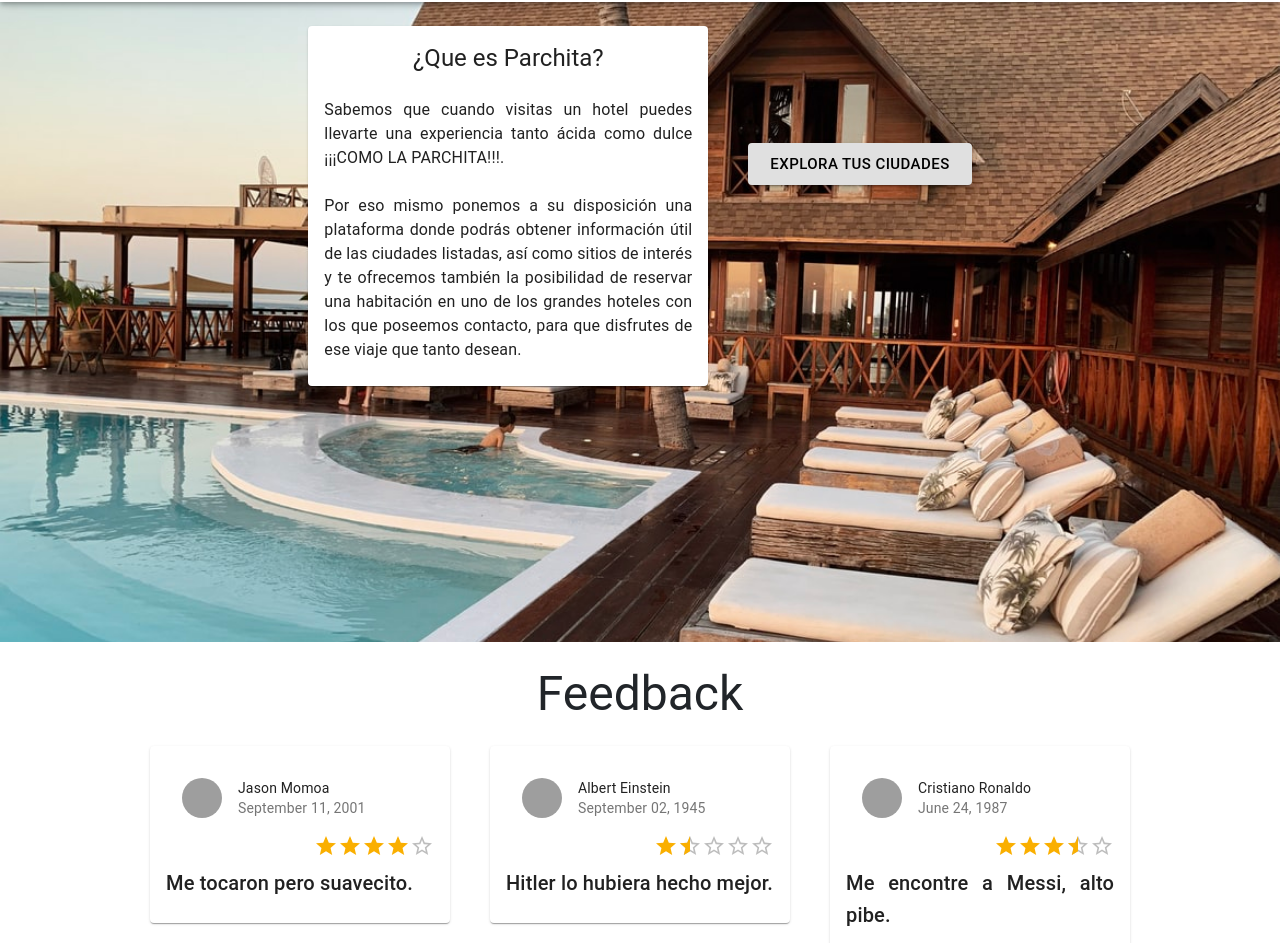
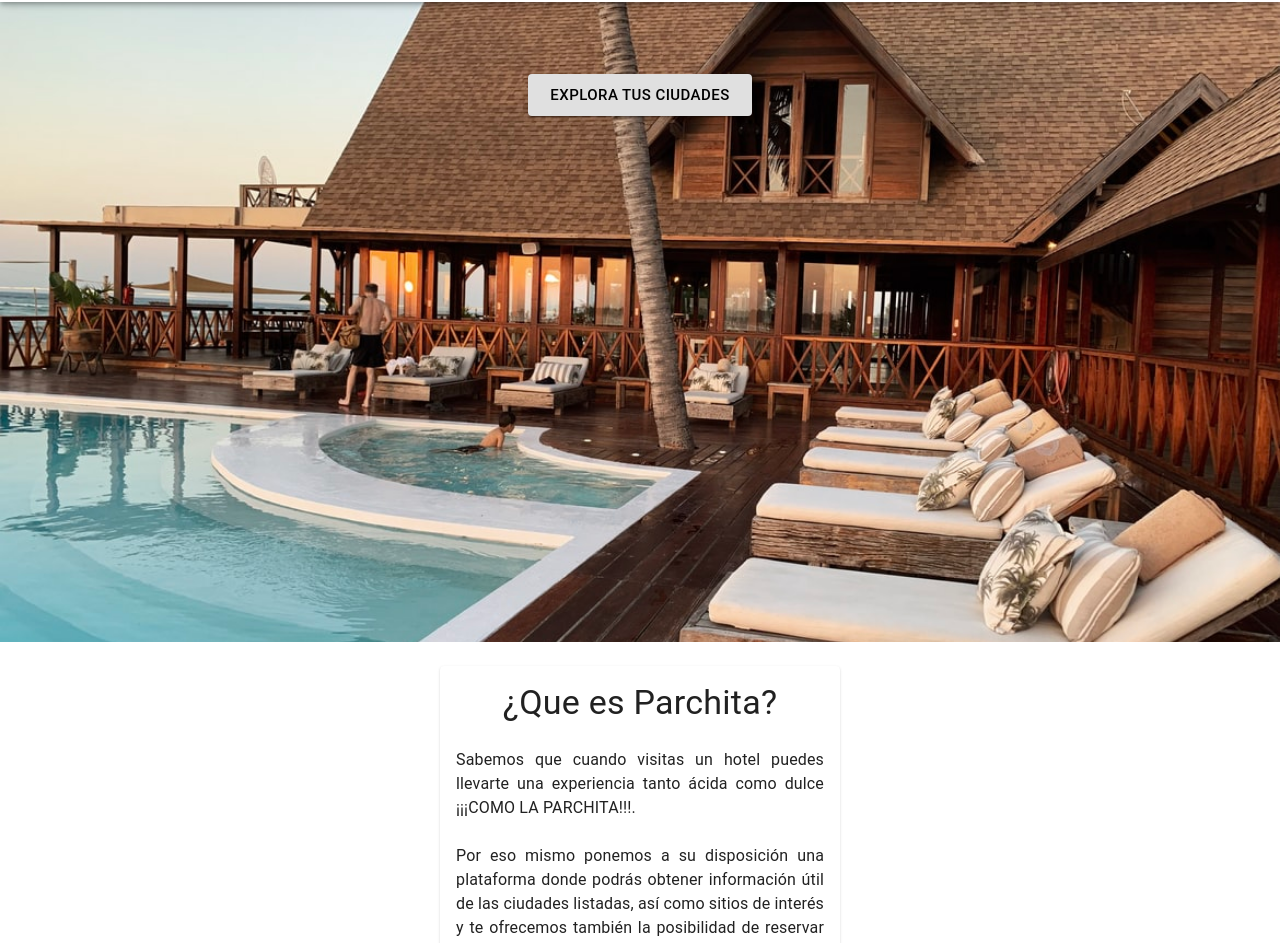
Before and after one commit to Parchitas/Parchita, a React (Create React App) app: page / in a window 1280 px wide. Shown: the part 62-1005 px from the top of the page. Built offline with nearby package versions, Linux system fonts and the light colour scheme; grey boxes are pictures that could not be loaded.

Commit message:
Fixing last things

```diff
--- a/src/components/Banner/Banner.js
+++ b/src/components/Banner/Banner.js
@@ -12,35 +12,47 @@
   const {isAdmin} = useContext(sessionContext)
   const classes=useStyle()
   return (
-
-    <div className={classes.root }>
+    <div className={classes.root}>
       {/*<div className={classes.info }>
         <Typography variant="h2"> Have Fun</Typography>
         <Button variant="contained">Check our Rooms</Button>
       </div>
-      */}<br/>
+      */}
+      <br />
+      <br />
+      <br />
       <div>
-        <Grid container justifyContent="center" alignItems="center" spacing={5}><br />
-          <Grid item><Box
-                    sx={{
-                        width: 400,
-                        height: 300,
-                    }}
-                ><Card>
-          <CardContent>
-            <Typography variant="h5" align="center">¿Que es Parchita?</Typography><br />
-      <Typography variant="body1" align="justify">Sabemos que cuando visitas un hotel puedes llevarte una experiencia tanto ácida como dulce ¡¡¡COMO LA PARCHITA!!!.<br/><br/> Por eso mismo ponemos a su disposición una plataforma donde podrás obtener información útil de las ciudades listadas, así como sitios de interés y te ofrecemos también la posibilidad de reservar una habitación en uno de los grandes hoteles con los que poseemos contacto, para que disfrutes de ese viaje que tanto desean.</Typography>
-        </CardContent>
-            </Card></Box></Grid>
-        <Grid item sx>
-                    <Button component={Link} to="/ciudades" size="large" variant='contained' color='error' >Explora tus ciudades</Button><br/><br/>
-          {isAdmin ?
+        <Grid container justifyContent="center" alignItems="center" spacing={5}>
+          <br />
 
-                    <Button component={Link} to="/dashboard" size="large" variant='contained' color='error' >Editar Base de Datos</Button>
-          : null}</Grid></Grid>
+          <Grid item sx>
+            <Button
+              component={Link}
+              to="/ciudades"
+              size="large"
+              variant="contained"
+              color="error"
+            >
+              Explora tus ciudades
+            </Button>
+            <br />
+            <br />
+            {isAdmin ? (
+              <Button
+                component={Link}
+                to="/dashboard"
+                size="large"
+                variant="contained"
+                color="error"
+              >
+                Editar Base de Datos
+              </Button>
+            ) : null}
+          </Grid>
+        </Grid>
       </div>
     </div>
-  )
+  );
 }
 
 
--- a/src/pages/HomePage.js
+++ b/src/pages/HomePage.js
@@ -16,11 +16,50 @@
 
   return (
     <>
-      <div >
-          <Banner/>
-      </div><br />
-      <Typography variant="h3" align="center"> Feedback </Typography><br/>
-      <div><Grid container justifyContent='center' spacing={5}>
+      <>
+        <div>
+          <Banner />
+        </div>
+        <br />
+        <Grid container justifyContent="center">
+          <Box
+            sx={{
+              width: 400,
+              height: 300,
+            }}
+          >
+            <Card>
+              <CardContent>
+                <Typography variant="h4" align="center">
+                  ¿Que es Parchita?
+                </Typography>
+                <br />
+                <Typography variant="body1" align="justify">
+                  Sabemos que cuando visitas un hotel puedes llevarte una
+                  experiencia tanto ácida como dulce ¡¡¡COMO LA PARCHITA!!!.
+                  <br />
+                  <br /> Por eso mismo ponemos a su disposición una plataforma
+                  donde podrás obtener información útil de las ciudades
+                  listadas, así como sitios de interés y te ofrecemos también la
+                  posibilidad de reservar una habitación en uno de los grandes
+                  hoteles con los que poseemos contacto, para que disfrutes de
+                  ese viaje que tanto desean.
+                </Typography>
+              </CardContent>
+            </Card>
+          </Box>
+        </Grid>
+      </>
+      <br />
+      <br />
+      <br />
+      <br />
+      <Typography variant="h3" align="center">
+        Feedback
+      </Typography>
+      <br />
+      <div>
+        <Grid container justifyContent="center" spacing={5}>
           <Grid item>
             <Box
               sx={{
@@ -32,19 +71,34 @@
                 <CardContent>
                   <CardHeader
                     avatar={
-                <Avatar alt="Jason Momoa" src="https://flop.today/__export/1648571405380/sites/flop/img/2022/03/29/jason-momoa.jpg_166932058.jpg"></Avatar>}
+                      <Avatar
+                        alt="Jason Momoa"
+                        src="https://flop.today/__export/1648571405380/sites/flop/img/2022/03/29/jason-momoa.jpg_166932058.jpg"
+                      ></Avatar>
+                    }
                     title="Jason Momoa"
                     subheader="September 11, 2001"
                   />
                   <Typography variant="h6" color="text.secondary" align="right">
-                                    <Rating name="Ranking" defaultValue={4} precision={0.5} size="big" readOnly />
+                    <Rating
+                      name="Ranking"
+                      defaultValue={4}
+                      precision={0.5}
+                      size="big"
+                      readOnly
+                    />
                   </Typography>
-              <Typography variant="h6" color="text.secondary" align="justify">
+                  <Typography
+                    variant="h6"
+                    color="text.secondary"
+                    align="justify"
+                  >
                     Me tocaron pero suavecito.
                   </Typography>
                 </CardContent>
               </Card>
-          </Box></Grid>
+            </Box>
+          </Grid>
           <Grid item>
             <Box
               sx={{
@@ -56,19 +110,34 @@
                 <CardContent>
                   <CardHeader
                     avatar={
-                <Avatar alt="Albert Einstein" src="https://c.files.bbci.co.uk/assets/aabea4fb-7ebf-43e9-b431-b1480f3ca926"></Avatar>}
+                      <Avatar
+                        alt="Albert Einstein"
+                        src="https://c.files.bbci.co.uk/assets/aabea4fb-7ebf-43e9-b431-b1480f3ca926"
+                      ></Avatar>
+                    }
                     title="Albert Einstein"
                     subheader="September 02, 1945"
                   />
                   <Typography variant="h6" color="text.secondary" align="right">
-                                    <Rating name="Ranking" defaultValue={1.5} precision={0.5} size="big" readOnly />
+                    <Rating
+                      name="Ranking"
+                      defaultValue={1.5}
+                      precision={0.5}
+                      size="big"
+                      readOnly
+                    />
                   </Typography>
-              <Typography variant="h6" color="text.secondary" align="justify">
+                  <Typography
+                    variant="h6"
+                    color="text.secondary"
+                    align="justify"
+                  >
                     Hitler lo hubiera hecho mejor.
                   </Typography>
                 </CardContent>
               </Card>
-          </Box></Grid>
+            </Box>
+          </Grid>
           <Grid item>
             <Box
               sx={{
@@ -80,23 +149,38 @@
                 <CardContent>
                   <CardHeader
                     avatar={
-                <Avatar alt="Cristiano Ronaldo" src="https://media.canalnet.tv/2019/12/cr7borracho.jpg"></Avatar>}
+                      <Avatar
+                        alt="Cristiano Ronaldo"
+                        src="https://media.canalnet.tv/2019/12/cr7borracho.jpg"
+                      ></Avatar>
+                    }
                     title="Cristiano Ronaldo"
                     subheader="June 24, 1987"
                   />
                   <Typography variant="h6" color="text.secondary" align="right">
-                                    <Rating name="Ranking" defaultValue={3.5} precision={0.5} size="big" readOnly />
+                    <Rating
+                      name="Ranking"
+                      defaultValue={3.5}
+                      precision={0.5}
+                      size="big"
+                      readOnly
+                    />
                   </Typography>
-              <Typography variant="h6" color="text.secondary" align="justify">
+                  <Typography
+                    variant="h6"
+                    color="text.secondary"
+                    align="justify"
+                  >
                     Me encontre a Messi, alto pibe.
                   </Typography>
                 </CardContent>
               </Card>
-        </Box></Grid>
+            </Box>
+          </Grid>
         </Grid>
       </div>
     </>
-  )
+  );
 }
 
 export default HomePage
```
Also changed, not shown: src/pages/DashboardEditHotelPage.js (+138 -58 lines). Lines whose indentation alone changed are shown as unchanged.
